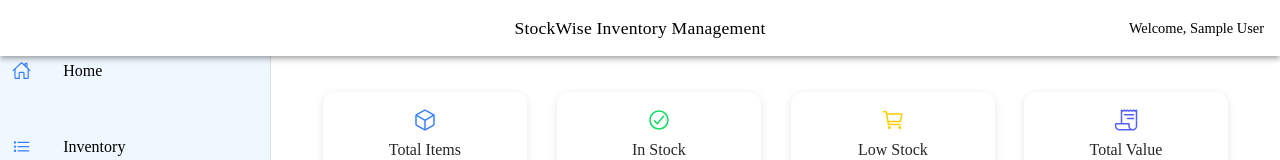
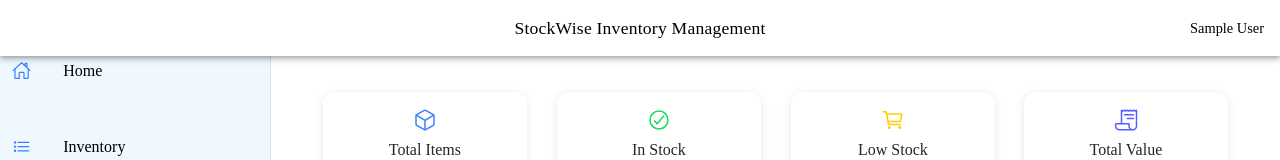
Before and after one commit to rosshannon7677/StockWise, a React (Vite) app in the folder StockWise/: page /home in a window 1280 px wide. Shown: the top 160 px of the page. Built offline with nearby package versions, Linux system fonts and the light colour scheme; no server answers; the database is empty; sample sign-in values are in the browser's storage.

Commit message:
Prevent admin role in userManagement

```diff
--- a/StockWise/src/components/layout/Layout.tsx
+++ b/StockWise/src/components/layout/Layout.tsx
@@ -125,7 +125,7 @@ const Layout: React.FC<LayoutProps> = ({ children }) => {
               </IonTitle>
               {userName && (
                 <div className="user-welcome">
-                  Welcome, {userName}
+                  {userName}
                 </div>
               )}
             </IonToolbar>
--- a/StockWise/src/firestoreService.ts
+++ b/StockWise/src/firestoreService.ts
@@ -385,6 +385,11 @@ export const updateUserRole = async (userId: string, newRole: UserRole) => {
       throw new Error("Cannot change role of default admin");
     }
 
+    // Prevent setting admin role
+    if (newRole === 'admin') {
+      throw new Error("Cannot set admin role");
+    }
+
     await updateDoc(userRef, { role: newRole });
   } catch (error) {
     console.error("Error updating user role:", error);
--- a/StockWise/src/users/UserManagement.tsx
+++ b/StockWise/src/users/UserManagement.tsx
@@ -70,7 +70,6 @@ const UserManagement: React.FC = () => {
                     interface="popover"
                     disabled={user.email === 'rosshannonty@gmail.com'}
                   >
-                    <IonSelectOption value="admin">Admin</IonSelectOption>
                     <IonSelectOption value="manager">Manager</IonSelectOption>
                     <IonSelectOption value="employee">Employee</IonSelectOption>
                   </IonSelect>
```
